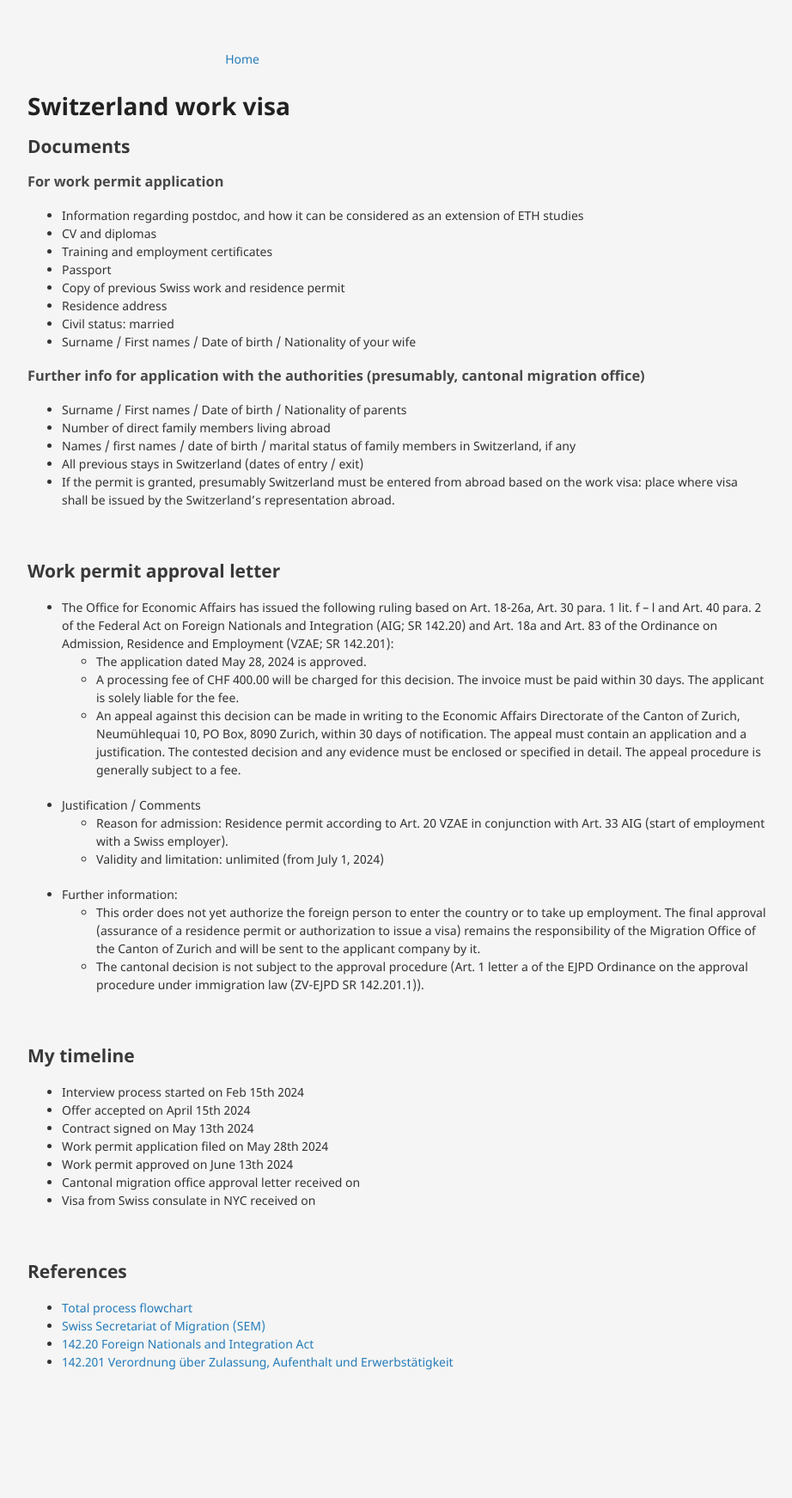
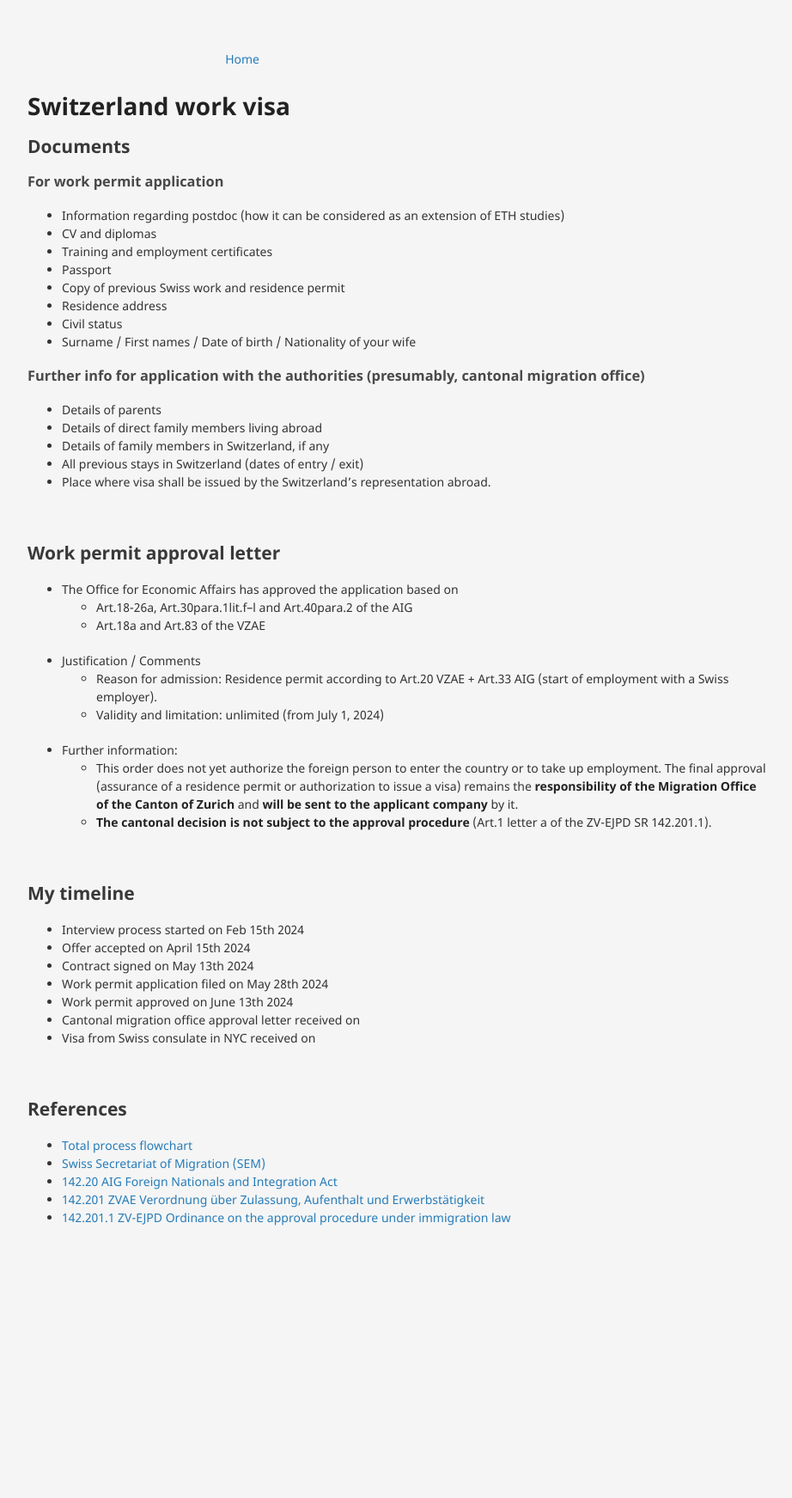
Before and after one commit to neeravkarani/personal, a Jekyll site: the page built from _posts/visa/2024-06-20-switzerland-work-visa.md, in a window 1280 px wide. Shown: the whole page at 86% size, without its empty margins (178-1100 px from the left). Built offline with Jekyll 4.4.1, drawn with Linux system fonts in a browser that asks for light colours; after the commit the page ends 1575 px from its top, so only the background shows below that.

Commit message:
removed fluff

```diff
--- a/_posts/visa/2024-06-20-switzerland-work-visa.md
+++ b/_posts/visa/2024-06-20-switzerland-work-visa.md
@@ -6,38 +6,38 @@ title: "Switzerland work visa"
 ## Documents
 
 ### For work permit application
- - Information regarding postdoc, and how it can be considered as an extension of ETH studies
+ - Information regarding postdoc (how it can be considered as an extension of ETH studies)
  - CV and diplomas
  - Training and employment certificates
  - Passport
  - Copy of previous Swiss work and residence permit
  - Residence address
- - Civil status: married
+ - Civil status
  - Surname / First names / Date of birth / Nationality of your wife
 
 ### Further info for application with the authorities (presumably, cantonal migration office)
- - Surname / First names / Date of birth / Nationality of parents
- - Number of direct family members living abroad
- - Names / first names / date of birth / marital status of family members in Switzerland, if any
+ - Details of parents
+ - Details of direct family members living abroad
+ - Details of family members in Switzerland, if any
  - All previous stays in Switzerland (dates of entry / exit)
- - If the permit is granted, presumably Switzerland must be entered from abroad based on the work visa: place where visa shall be issued by the Switzerland’s representation abroad.
+ - Place where visa shall be issued by the Switzerland’s representation abroad.
 
 <br>
 
 ## Work permit approval letter
 
- - The Office for Economic Affairs has issued the following ruling based on Art. 18-26a, Art. 30 para. 1 lit. f – l and Art. 40 para. 2 of the Federal Act on Foreign Nationals and Integration (AIG; SR 142.20) and Art. 18a and Art. 83 of the Ordinance on Admission, Residence and Employment (VZAE; SR 142.201):
-    - The application dated May 28, 2024 is approved.
-    - A processing fee of CHF 400.00 will be charged for this decision. The invoice must be paid within 30 days. The applicant is solely liable for the fee.
-    - An appeal against this decision can be made in writing to the Economic Affairs Directorate of the Canton of Zurich, Neumühlequai 10, PO Box, 8090 Zurich, within 30 days of notification. The appeal must contain an application and a justification. The contested decision and any evidence must be enclosed or specified in detail. The appeal procedure is generally subject to a fee.
+ - The Office for Economic Affairs has approved the application based on
+   - Art.18-26a, Art.30para.1lit.f–l and Art.40para.2 of the AIG
+   - Art.18a and Art.83 of the VZAE
 
  - Justification / Comments
-    - Reason for admission: Residence permit according to Art. 20 VZAE in conjunction with Art. 33 AIG (start of employment with a Swiss employer).
+    - Reason for admission: Residence permit according to Art.20 VZAE + Art.33 AIG (start of employment with a Swiss employer).
     - Validity and limitation: unlimited (from July 1, 2024)
 
  - Further information:
-    - This order does not yet authorize the foreign person to enter the country or to take up employment. The final approval (assurance of a residence permit or authorization to issue a visa) remains the responsibility of the Migration Office of the Canton of Zurich and will be sent to the applicant company by it.
-    - The cantonal decision is not subject to the approval procedure (Art. 1 letter a of the EJPD Ordinance on the approval procedure under immigration law (ZV-EJPD SR 142.201.1)).
+    - This order does not yet authorize the foreign person to enter the country or to take up employment.
+      The final approval (assurance of a residence permit or authorization to issue a visa) remains the **responsibility of the Migration Office of the Canton of Zurich** and **will be sent to the applicant company** by it.
+    - **The cantonal decision is not subject to the approval procedure** (Art.1 letter a of the ZV-EJPD SR 142.201.1).
 
 <br>
 
@@ -55,5 +55,6 @@ title: "Switzerland work visa"
 ## References
  - [Total process flowchart](https://www.sem.admin.ch/sem/en/home/themen/arbeit/nicht-eu_efta-angehoerige/verfahrensablauf/_jcr_content/par/enhancedmulticolumn/items/0/column/image/image.imagespooler.jpg/1608625059552/1024.2000/verfahrensablauf-ueber4mte-e.png)
  - [Swiss Secretariat of Migration (SEM)](https://www.sem.admin.ch/sem/en/home/themen/arbeit/nicht-eu_efta-angehoerige/verfahrensablauf.html)
- - [142.20 Foreign Nationals and Integration Act](https://www.fedlex.admin.ch/eli/cc/2007/758/en)
- - [142.201 Verordnung über Zulassung, Aufenthalt und Erwerbstätigkeit](https://www.fedlex.admin.ch/eli/cc/2007/759/de)
+ - [142.20 AIG Foreign Nationals and Integration Act](https://www.fedlex.admin.ch/eli/cc/2007/758/en)
+ - [142.201 ZVAE Verordnung über Zulassung, Aufenthalt und Erwerbstätigkeit](https://www.fedlex.admin.ch/eli/cc/2007/759/de)
+ - [142.201.1 ZV-EJPD Ordinance on the approval procedure under immigration law](https://fedlex.data.admin.ch/eli/cc/2015/518)
```
